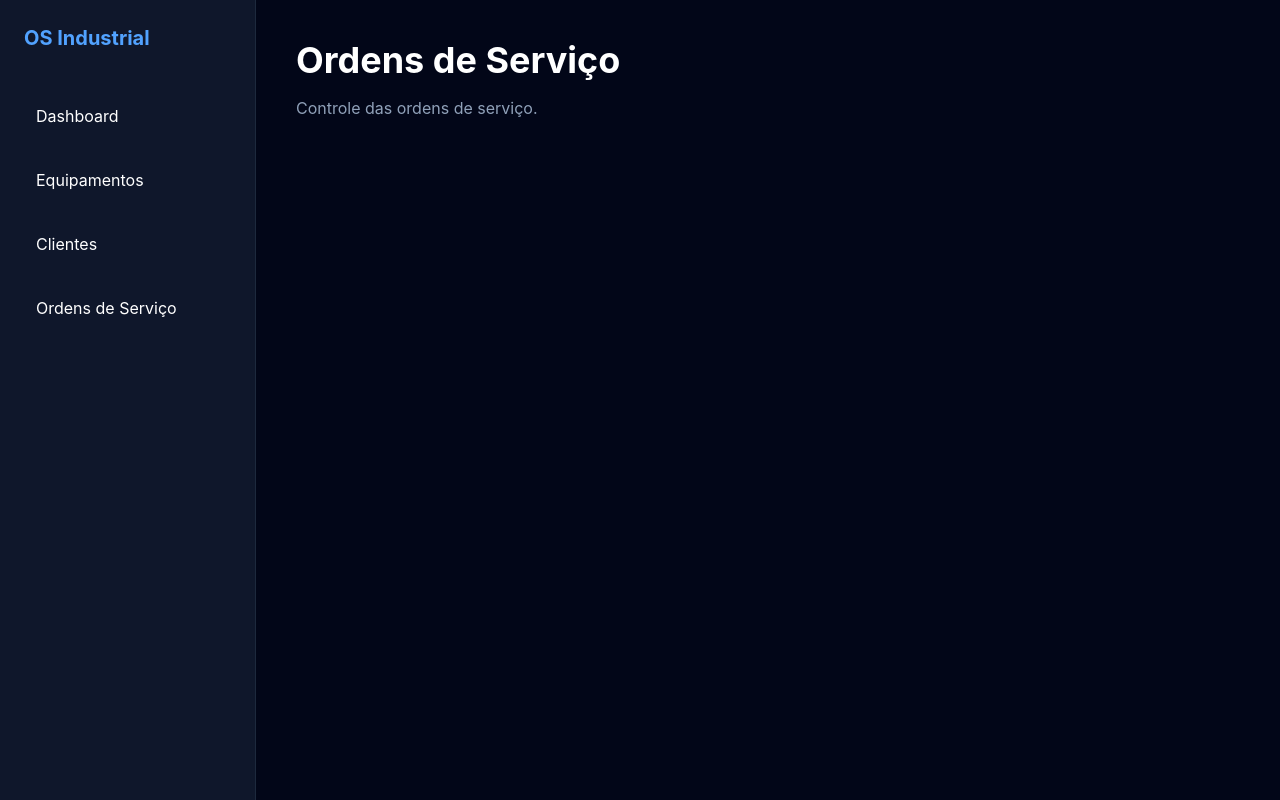
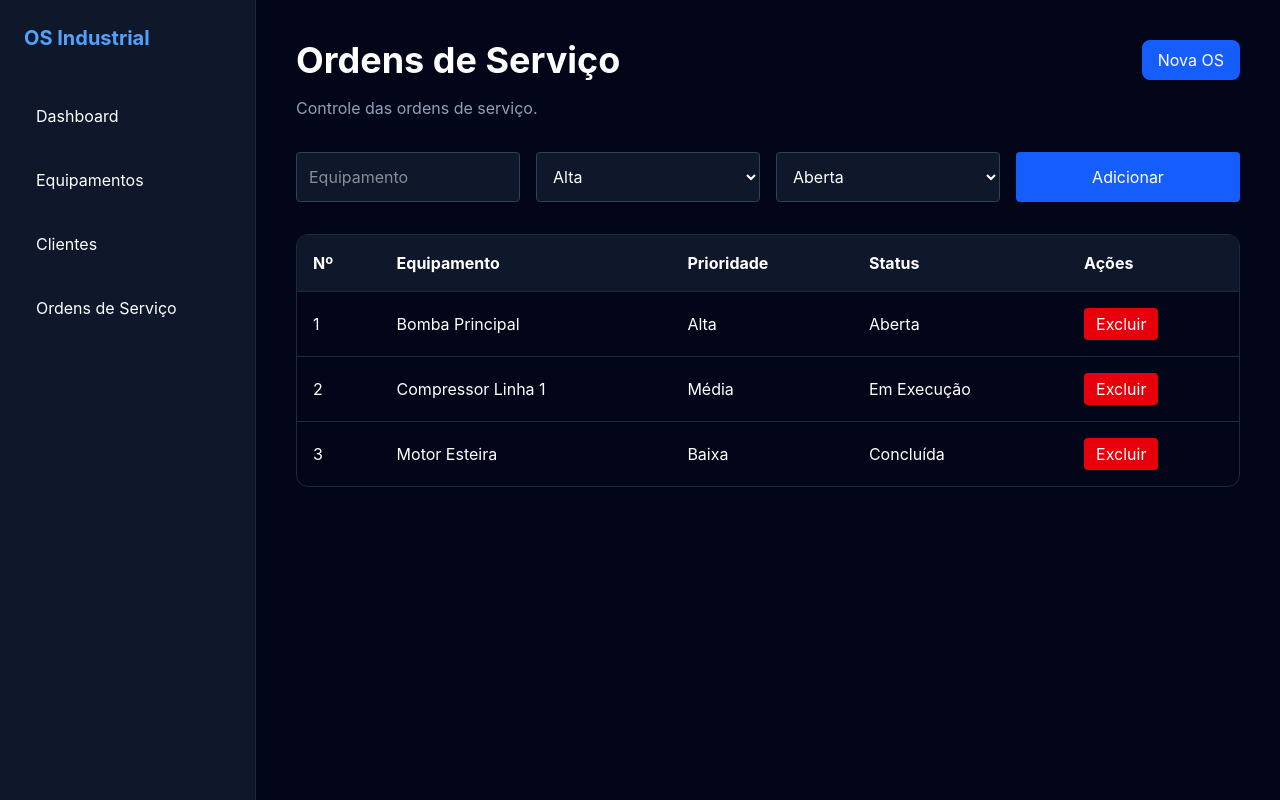
Before and after one commit to FersouBR/os-industrial, a React (Vite) app: page /ordens in a window 1280 px wide. Built offline with nearby package versions, Linux system fonts and the light colour scheme.

Commit message:
CRUD inicial de ordens de serviço

```diff
--- a/src/pages/OrdensServico.jsx
+++ b/src/pages/OrdensServico.jsx
@@ -1,13 +1,155 @@
+import { useState } from 'react'
+import ordensServicoData from '../data/ordensServico'
+
 function OrdensServico() {
+          const [ordensServico, setOrdensServico] =useState(
+            ordensServicoData
+          )
+
+          const [equipamento, setEquipamento] =
+            useState('')
+
+          const [prioridade, setPrioridade] =
+            useState('Alta')
+
+          const [status, setStatus] =
+            useState('Aberta')
+            function adicionarOS() {
+                      if (!equipamento) return
+
+                          const novaOS = {
+                            id: ordensServico.length + 1,
+                            equipamento,
+                            prioridade,
+                            status,
+                          }
+
+                          setOrdensServico([
+                            ...ordensServico,
+                            novaOS,
+                          ])
+
+                setEquipamento('')
+                setPrioridade('Alta')
+                setStatus('Aberta')
+              }
+             function excluirOS(id) {
+            setOrdensServico(
+              ordensServico.filter(
+                (os) => os.id !== id
+              )
+            )
+          }
   return (
     <div>
-      <h1 className="text-4xl font-bold">
-        Ordens de Serviço
-      </h1>
+
+      <div className="flex items-center justify-between">
+
+        <h1 className="text-4xl font-bold">
+          Ordens de Serviço
+        </h1>
+
+        <button className="rounded-lg bg-blue-600 px-4 py-2 hover:bg-blue-700">
+          Nova OS
+        </button>
+
+      </div>
 
       <p className="mt-4 text-slate-400">
         Controle das ordens de serviço.
       </p>
+      <div className="mt-8 grid gap-4 md:grid-cols-4">
+
+          <input
+            type="text"
+            placeholder="Equipamento"
+            value={equipamento}
+            onChange={(e) =>
+              setEquipamento(e.target.value)
+            }
+            className="rounded border border-slate-700 bg-slate-900 p-3"
+          />
+
+          <select
+            value={prioridade}
+            onChange={(e) =>
+              setPrioridade(e.target.value)
+            }
+            className="rounded border border-slate-700 bg-slate-900 p-3"
+          >
+            <option>Alta</option>
+            <option>Média</option>
+            <option>Baixa</option>
+          </select>
+
+          <select
+            value={status}
+            onChange={(e) =>
+              setStatus(e.target.value)
+            }
+            className="rounded border border-slate-700 bg-slate-900 p-3"
+          >
+            <option>Aberta</option>
+            <option>Em Execução</option>
+            <option>Concluída</option>
+          </select>
+
+          <button
+            onClick={adicionarOS}
+            className="rounded bg-blue-600 px-4 py-3 hover:bg-blue-700"
+          >
+            Adicionar
+          </button>
+
+
+        </div>
+
+      <div className="mt-8 overflow-hidden rounded-xl border border-slate-800">
+
+        <table className="w-full">
+
+          <thead className="bg-slate-900">
+
+          <tr>
+          <th className="p-4 text-left">Nº</th>
+          <th className="p-4 text-left">Equipamento</th>
+          <th className="p-4 text-left">Prioridade</th>
+          <th className="p-4 text-left">Status</th>
+          <th className="p-4 text-left">Ações</th>
+          </tr>
+
+          </thead>
+
+          <tbody>
+
+            {ordensServico.map((os) => (
+              <tr
+                key={os.id}
+                className="border-t border-slate-800"
+              >
+                <td className="p-4">{os.id}</td>
+                <td className="p-4">{os.equipamento}</td>
+                <td className="p-4">{os.prioridade}</td>
+                <td className="p-4">{os.status}</td>
+                <td className="p-4">
+
+                  <button
+                    onClick={() => excluirOS(os.id)}
+                    className="rounded bg-red-600 px-3 py-1 hover:bg-red-700"
+                  >
+                    Excluir
+                  </button>
+
+                </td>
+              </tr>
+            ))}
+
+          </tbody>
+
+        </table>
+
+      </div>
+
     </div>
   )
 }
```
